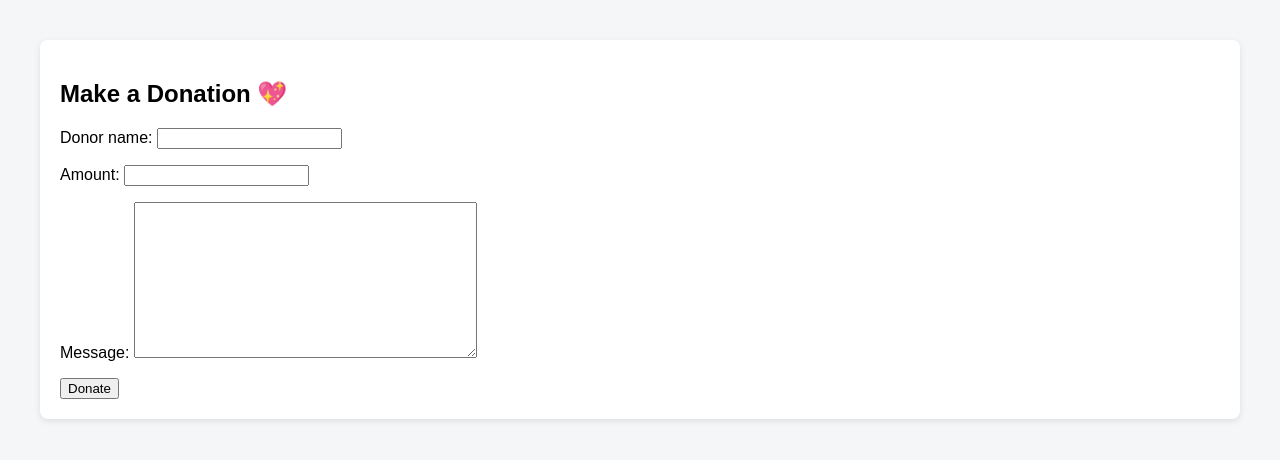
After one commit to yashashture02/ngo-cms-internship, a Django app: page /donate/ in a window 1280 px wide. The commit adds this page. Shown: the top 460 px of the page. Run offline with Django 5.2, Linux system fonts and the light colour scheme.

Commit message:
Day 13: Public donation form with frontend page and database integration

```diff
--- a/backend/ngo_backend/accounts/templates/base.html
+++ b/backend/ngo_backend/accounts/templates/base.html
@@ -44,6 +44,7 @@
     <a href="/dashboard/">Dashboard</a>
     <a href="/events/">Events</a>
     <a href="/donations/">Donations</a>
+    <a href="/donate/">Donate</a>
     <a href="/logout/">Logout</a>
 </div>
 {% endif %}
--- /dev/null
+++ b/backend/ngo_backend/accounts/templates/donate.html
@@ -0,0 +1,12 @@
+{% extends "base.html" %}
+
+{% block content %}
+<h2>Make a Donation 💖</h2>
+
+<form method="POST">
+    {% csrf_token %}
+    {{ form.as_p }}
+    <button type="submit">Donate</button>
+</form>
+
+{% endblock %}
--- a/backend/ngo_backend/events/forms.py
+++ b/backend/ngo_backend/events/forms.py
@@ -5,3 +5,10 @@ class EventForm(forms.ModelForm):
     class Meta:
         model = Event
         fields = ['title', 'description', 'event_date', 'location']
+
+from .models import Donation
+
+class DonationForm(forms.ModelForm):
+    class Meta:
+        model = Donation
+        fields = ['donor_name', 'amount', 'message']
--- a/backend/ngo_backend/events/urls.py
+++ b/backend/ngo_backend/events/urls.py
@@ -1,5 +1,5 @@
 from django.urls import path # type: ignore
-from .views import event_list, create_event, donation_list, edit_event, delete_event
+from .views import event_list, create_event, donation_list, edit_event, delete_event, donate
 
 urlpatterns = [
     path("events/", event_list, name="events"),
@@ -7,4 +7,5 @@ urlpatterns = [
     path("donations/", donation_list, name="donations"),
     path("edit-event/<int:id>/", edit_event, name="edit_event"),
     path("delete-event/<int:id>/", delete_event, name="delete_event"),
+    path("donate/", donate, name="donate"),
 ]
--- a/backend/ngo_backend/events/views.py
+++ b/backend/ngo_backend/events/views.py
@@ -1,7 +1,7 @@
 from django.contrib.auth.decorators import login_required # type: ignore
 from django.shortcuts import render, redirect # type: ignore
 from .models import Event, Donation
-from .forms import EventForm
+from .forms import EventForm, DonationForm
 
 
 @login_required(login_url="/login/")
@@ -58,3 +58,14 @@ def delete_event(request, id):
     event = Event.objects.get(id=id)
     event.delete()
     return redirect("/events/")
+
+def donate(request):
+    if request.method == "POST":
+        form = DonationForm(request.POST) # type: ignore
+        if form.is_valid():
+            form.save()
+            return redirect("/donations/")
+    else:
+        form = DonationForm() # type: ignore
+
+    return render(request, "donate.html", {"form": form})
```
Also changed, not shown: backend/ngo_backend/accounts/templates/donation.html (added, +12 -0 lines), backend/ngo_backend/ngo_backend/urls.py (line endings or trailing spaces).
